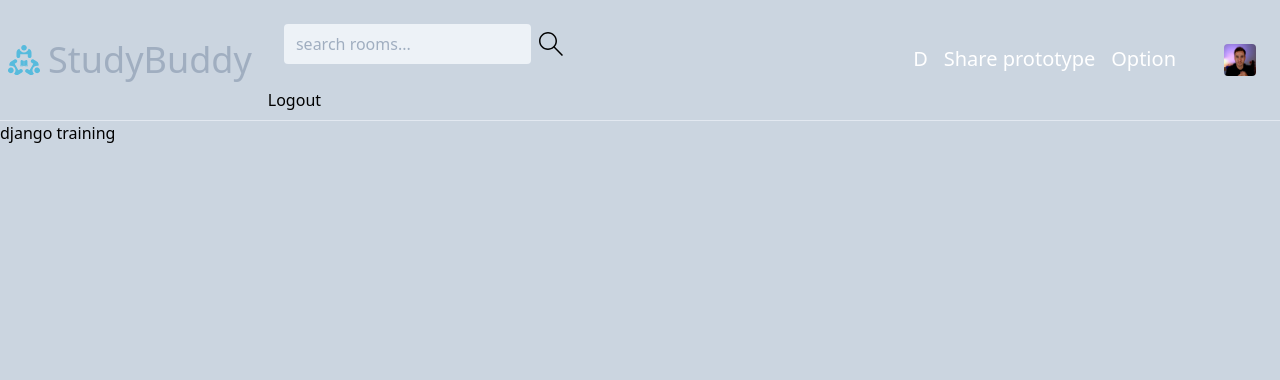
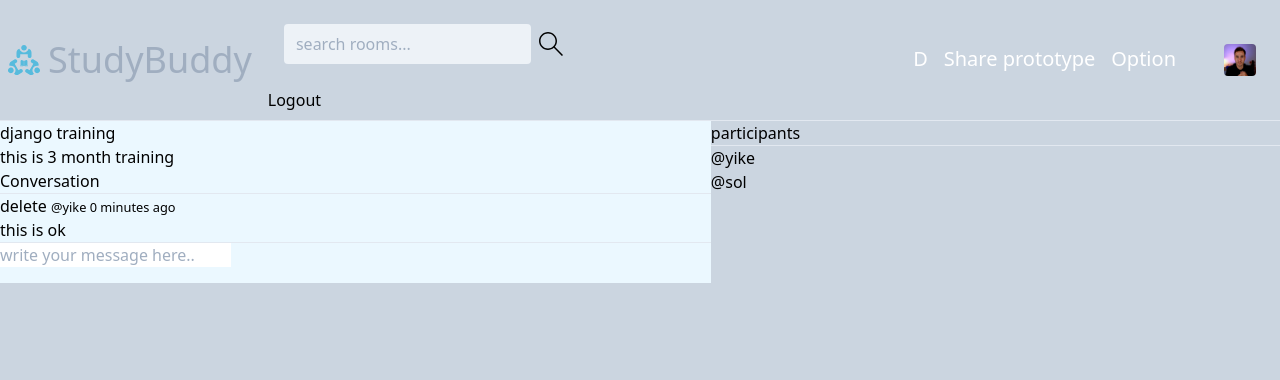
Before and after one commit to yike-cyber/studyBuddy-App-Django, a Django app: page /room/5/ in a window 1280 px wide. Shown: the top 380 px of the page. Run offline with Django 5.2, Linux system fonts and the light colour scheme; a user stored in the database is signed in; data comes from the database, SQL or seed files in the repository; both versions use the stored data as it was after the commit; style sheets or scripts are compiled from the project's sources.

Commit message:
add participants of of room  model and  add deleteMessage view to the comment section of each room

```diff
--- a/Backend/base/models.py
+++ b/Backend/base/models.py
@@ -15,7 +15,7 @@ class Room(models.Model):
     topic = models.ForeignKey(Topic,on_delete=models.SET_NULL,null=True)
     name = models.CharField(max_length=200)
     description = models.TextField(null=True,blank=True)
-    #participants =
+    participants = models.ManyToManyField(User,related_name='participants',blank=True)
     updated = models.DateTimeField(auto_now=True)
     created = models.DateField(auto_now_add=True)
 
--- a/Backend/base/urls.py
+++ b/Backend/base/urls.py
@@ -13,4 +13,5 @@ urlpatterns = [
 
     path('update-room/<str:pk>/',views.updateRoom,name='update-room'),
     path('delete-room/<str:pk>/',views.deleteRoom,name='delete-room'),
+    path('delete-message/<str:pk>/',views.deleteMessage,name='delete-message'),
 ]
--- a/Backend/base/views.py
+++ b/Backend/base/views.py
@@ -7,7 +7,7 @@ from django.contrib.auth import authenticate,login , logout
 from django.contrib.auth.forms import UserCreationForm
 from django.contrib import messages
 
-from .models import Room ,Topic
+from .models import Room ,Topic,Message
 from . forms import RoomForm
 
 
@@ -73,7 +73,23 @@ def home(request):
 
 def room(request,pk):
     room = Room.objects.get(id=pk)
-    context = {'room':room,}
+    room_messages = room.message_set.all().order_by('-created')
+
+    participants = room.participants.all()
+
+    if request.method == 'POST':
+        message = Message.objects.create(
+            user = request.user,
+            room = room,
+            body = request.POST.get('body')
+
+        )
+        room.participants.add(request.user)
+        return redirect('room',pk = room.id)
+    context = {'room':room,
+               'room_messages':room_messages,
+               'participants':participants,
+               }
 
     return render(request,'base/room.html',context )
 
@@ -116,6 +132,19 @@ def deleteRoom(request,pk):
     if request.method == "POST":
          room.delete()
          return redirect('home')
-    else:
-        context = {'room':room}
-        return render(request,'base/delete.html',context)
+    context = {'room':room}
+    return render(request,'base/delete.html',context)
+
+
+@login_required(login_url='login')
+def deleteMessage(request,pk):
+    message = Message.objects.get(id =pk)
+    if request.user != message.user:
+        return HttpResponse('You are not allowed here!!.')
+
+    if request.method == "POST":
+         message.delete()
+         return redirect('home')
+
+    context = {'message':message}
+    return render(request,'base/delete.html',context)
--- a/Frontend/templates/base/room.html
+++ b/Frontend/templates/base/room.html
@@ -1,3 +1,47 @@
 {% extends "main.html" %} {% block content %}
-<h2>{{room.name}}</h2>
+<div class="grid grid-flow-col">
+
+  <div class="grid-cols-8 bg-blue-100">
+    <h2>{{room.name}}</h2>
+
+    <p>{{room.description}}</p>
+
+    <div>
+      <h3>Conversation</h3>
+      <hr />
+      {% for message in room_messages %}
+      <div>
+        {% if request.user == message.user %}
+        <a href="{% url 'delete-message' message.id %}">delete</a>
+        {% endif %}
+        <small>@{{message.user}} {{message.created|timesince}} ago</small>
+        <p>{{message.body}}</p>
+        <hr />
+      </div>
+
+      {% endfor %}
+    </div>
+
+    {% if request.user.is_authenticated %}
+    <div>
+      <form action="" method="POST">
+        {% csrf_token %}
+        <input type="text" name="body" placeholder="write your message here.." />
+      </form>
+    </div>
+    {% endif %}
+  </div>
+
+  <div class="grid-cols-4">
+    <h3>participants</h3>
+    <hr class="bg-black">
+    {% for user in participants%}
+    <div>
+      <p>@{{user.username}}</p>
+    </div>
+
+    {% endfor %}
+  </div>
+
+</div>
 {% endblock content %}
```
Also changed, not shown: Backend/base/migrations/0003_alter_room_options_room_participants.py (added), db.sqlite3.
